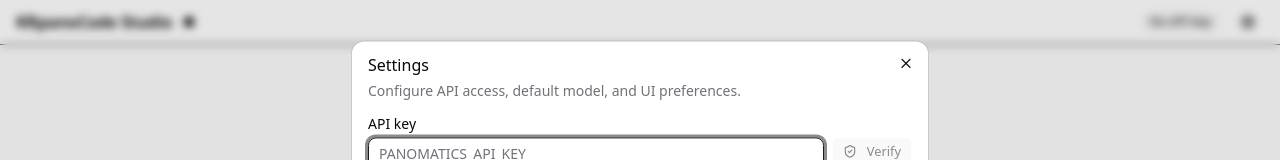
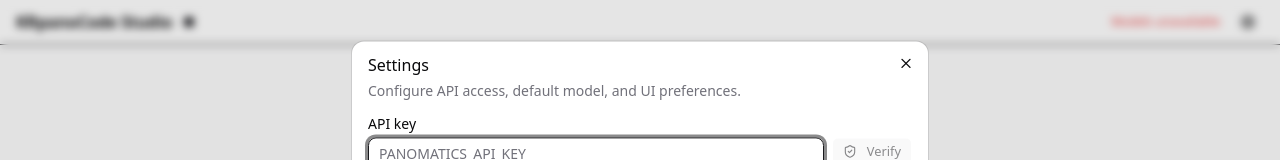
Before and after one commit to iceman1010/KRPanoCodeStudio, a React (Vite) app: page / in a window 1280 px wide. Both pictures are taken after a click on the button "Settings". Shown: the top 160 px of the page. Built offline with nearby package versions, Linux system fonts and the light colour scheme; the HTML template or start-up script is replaced by a standard one.

Commit message:
feat: add models load failure handling and UI feedback in TopBar component

```diff
--- a/main/index.cjs
+++ b/main/index.cjs
@@ -688,6 +688,15 @@ ipcMain.handle("list_models", async () => {
     });
     let buffer = "";
     let settled = false;
+    // The real PHAR runs with default_socket_timeout=-1 (needed for --clarify
+    // stdin reads), so a proxy request can block forever — e.g. a stale socket
+    // after suspend/resume. Time out so the renderer never waits indefinitely.
+    const timeout = setTimeout(() => {
+      if (settled) return;
+      settled = true;
+      child.kill();
+      reject("Model list timed out");
+    }, 45000);
     child.stdout.on("data", (chunk) => {
       buffer += chunk.toString();
       const lines = buffer.split("\n");
@@ -699,6 +708,7 @@ ipcMain.handle("list_models", async () => {
           const v = JSON.parse(trimmed);
           if (v.type === "models" && Array.isArray(v.models)) {
             settled = true;
+            clearTimeout(timeout);
             resolve(v.models);
             child.kill();
             return;
@@ -707,7 +717,9 @@ ipcMain.handle("list_models", async () => {
       }
     });
     child.on("error", (err) => {
+      if (settled) return;
       settled = true;
+      clearTimeout(timeout);
       reject(String(err));
     });
     // Ensure the promise settles if the backend exits without a models event
@@ -715,6 +727,7 @@ ipcMain.handle("list_models", async () => {
     child.on("exit", (code) => {
       if (settled) return;
       settled = true;
+      clearTimeout(timeout);
       reject(`Model list failed (exit code ${code})`);
     });
   });
--- a/src/App.tsx
+++ b/src/App.tsx
@@ -36,6 +36,7 @@ export default function App() {
   const setModels = useAppStore((s) => s.setModels);
   const setSelectedModel = useAppStore((s) => s.setSelectedModel);
   const setModelsLoading = useAppStore((s) => s.setModelsLoading);
+  const setModelsLoadFailed = useAppStore((s) => s.setModelsLoadFailed);
   const setRecentTours = useAppStore((s) => s.setRecentTours);
   const [settingsOpen, setSettingsOpen] = useState(false);
 
@@ -59,6 +60,7 @@ export default function App() {
       try {
         const models = await invoke<string[]>("list_models");
         setModels(models);
+        setModelsLoadFailed(false);
 
         // Set initial model if none saved
         const savedModel = await invoke<string | null>("get_preference", "selectedModel");
@@ -67,13 +69,14 @@ export default function App() {
         }
       } catch (err) {
         console.error("Failed to load models:", err);
+        setModelsLoadFailed(true);
       } finally {
         setModelsLoading(false);
       }
     };
 
     Promise.all([loadPreferences(), loadModels()]);
-  }, [setSelectedModel, setModels, setModelsLoading, setRecentTours]);
+  }, [setSelectedModel, setModels, setModelsLoading, setModelsLoadFailed, setRecentTours]);
 
   if (!tour) {
     return (
--- a/src/components/TopBar.tsx
+++ b/src/components/TopBar.tsx
@@ -31,6 +31,7 @@ export function TopBar({ onOpenSettings }: TopBarProps) {
   const selectedModel = useAppStore((s) => s.selectedModel);
   const models = useAppStore((s) => s.models);
   const modelsLoading = useAppStore((s) => s.modelsLoading);
+  const modelsLoadFailed = useAppStore((s) => s.modelsLoadFailed);
   const setSelectedModel = useAppStore((s) => s.setSelectedModel);
   const openTour = useAppStore((s) => s.openTour);
   const closeTour = useAppStore((s) => s.closeTour);
@@ -104,6 +105,13 @@ export function TopBar({ onOpenSettings }: TopBarProps) {
             ))}
           </SelectContent>
         </Select>
+      ) : modelsLoadFailed ? (
+        <div
+          className="flex items-center gap-1.5 text-xs text-destructive"
+          title="The model list could not be loaded. Check your network connection or API key in Settings."
+        >
+          Models unavailable
+        </div>
       ) : (
         <Badge variant="secondary" className="text-xs">
           No API key
--- a/src/stores/appStore.ts
+++ b/src/stores/appStore.ts
@@ -50,6 +50,7 @@ interface AppState {
   models: string[];
   selectedModel: string | null;
   modelsLoading: boolean;
+  modelsLoadFailed: boolean;
   // --- UI prefs ---
   theme: "light" | "dark" | "system";
   showReasoning: boolean;
@@ -72,6 +73,7 @@ interface AppState {
   setModels: (models: string[]) => void;
   setSelectedModel: (m: string | null) => void;
   setModelsLoading: (b: boolean) => void;
+  setModelsLoadFailed: (b: boolean) => void;
   setTheme: (t: "light" | "dark" | "system") => void;
   setShowReasoning: (b: boolean) => void;
   setLastPrompt: (p: string, clarify: boolean) => void;
@@ -105,6 +107,7 @@ export const useAppStore = create<AppState>((set, get) => ({
   models: [],
   selectedModel: null,
   modelsLoading: true,
+  modelsLoadFailed: false,
   theme: "system",
   showReasoning: false,
   lastPrompt: "",
@@ -149,6 +152,7 @@ export const useAppStore = create<AppState>((set, get) => ({
   setModels: (models) => set({ models }),
   setSelectedModel: (m) => set({ selectedModel: m }),
   setModelsLoading: (b) => set({ modelsLoading: b }),
+  setModelsLoadFailed: (b) => set({ modelsLoadFailed: b }),
   setTheme: (t) => set({ theme: t }),
   setShowReasoning: (b) => set({ showReasoning: b }),
   setLastPrompt: (p, clarify) => set({ lastPrompt: p, lastClarify: clarify }),
```
